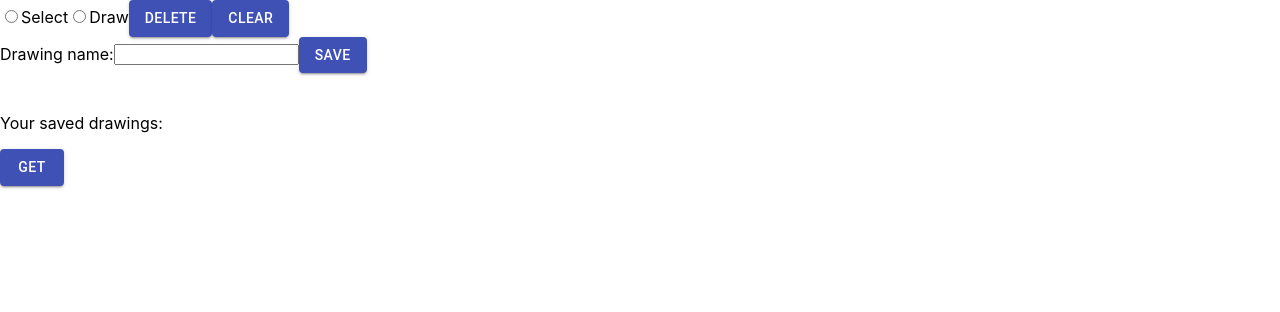
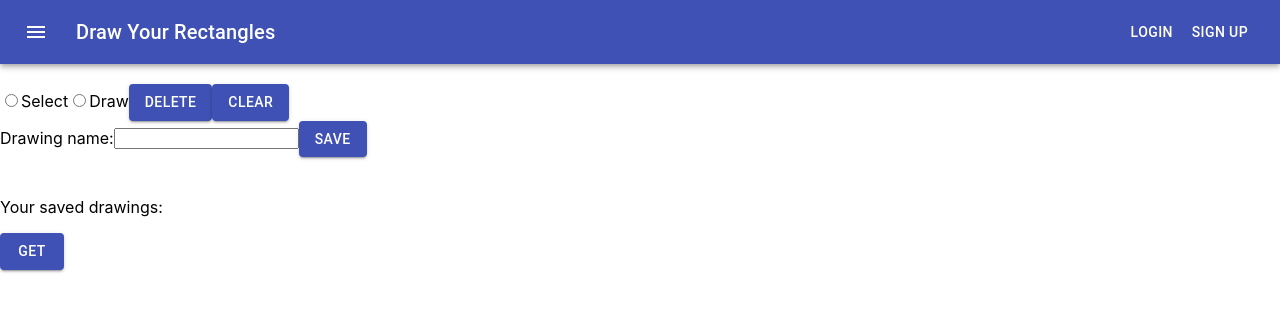
Before and after one commit to matthew-ardi/single-draw-app-reactdjango, a React (Create React App) app: page / in a window 1280 px wide. Shown: the top 312 px of the page. Built offline with nearby package versions, Linux system fonts and the light colour scheme.

Commit message:
added navbar for login and sign up

```diff
--- a/src/App.js
+++ b/src/App.js
@@ -4,8 +4,53 @@ import ReactDOM from "react-dom";
 import Button from "@material-ui/core/Button";
 import axios from "axios";
 
+import { makeStyles } from "@material-ui/core/styles";
+import AppBar from "@material-ui/core/AppBar";
+import Toolbar from "@material-ui/core/Toolbar";
+import Typography from "@material-ui/core/Typography";
+import IconButton from "@material-ui/core/IconButton";
+import MenuIcon from "@material-ui/icons/Menu";
+import Modal from "@material-ui/core/Modal";
+import Backdrop from "@material-ui/core/Backdrop";
+import Fade from "@material-ui/core/Fade";
+
 axios.defaults.xsrfCookieName = "csrftoken";
 axios.defaults.xsrfHeaderName = "X-CSRFToken";
+
+// STYLES CODE BELOW
+
+// Modal Styles
+
+const modalUseStyles = makeStyles((theme) => ({
+  modal: {
+    display: "flex",
+    alignItems: "center",
+    justifyContent: "center",
+  },
+  paper: {
+    backgroundColor: theme.palette.background.paper,
+    border: "2px solid #000",
+    boxShadow: theme.shadows[5],
+    padding: theme.spacing(2, 4, 3),
+  },
+}));
+
+// NavBar Styles
+const navbarUseStyles = makeStyles((theme) => ({
+  root: {
+    flexGrow: 1,
+  },
+  menuButton: {
+    marginRight: theme.spacing(2),
+  },
+  title: {
+    flexGrow: 1,
+  },
+}));
+
+// STYLES CODE ABOVE
+
+// CORE APP CODE BELOW
 
 const generator = rough.generator();
 
@@ -118,6 +163,25 @@ const App = () => {
   const [drawingName, setDrawingName] = useState(null);
   const [editDrawing, setEditDrawing] = useState(null);
   const [getSaved, setGetSaved] = useState([]); // {saveId, saveName, corners, username}
+
+  // UI RELATED BELOW
+
+  // navbar
+  const navbarClasses = navbarUseStyles();
+
+  // modal
+  const modalClasses = modalUseStyles();
+  const [open, setOpen] = React.useState(false);
+
+  const handleOpen = () => {
+    setOpen(true);
+  };
+
+  const handleClose = () => {
+    setOpen(false);
+  };
+
+  // UI RELATED ABOVE
 
   function getSavedElements() {
     axios
@@ -429,6 +493,51 @@ const App = () => {
 
   return (
     <div>
+      <div className={navbarClasses.root}>
+        <AppBar position="static">
+          <Toolbar>
+            <IconButton
+              edge="start"
+              className={navbarClasses.menuButton}
+              color="inherit"
+              aria-label="menu"
+            >
+              <MenuIcon />
+            </IconButton>
+            <Typography variant="h6" className={navbarClasses.title}>
+              Draw Your Rectangles
+            </Typography>
+            <Button color="inherit" onClick={handleOpen}>
+              Login
+            </Button>
+            <Modal
+              aria-labelledby="transition-modal-title"
+              aria-describedby="transition-modal-description"
+              className={modalClasses.modal}
+              open={open}
+              onClose={handleClose}
+              closeAfterTransition
+              BackdropComponent={Backdrop}
+              BackdropProps={{
+                timeout: 500,
+              }}
+            >
+              <Fade in={open}>
+                <div className={modalClasses.paper}>
+                  <h2 id="transition-modal-title">Transition modal</h2>
+                  <p id="transition-modal-description">
+                    react-transition-group animates me.
+                  </p>
+                </div>
+              </Fade>
+            </Modal>
+            <Button color="inherit" onClick={handleOpen}>
+              Sign Up
+            </Button>
+          </Toolbar>
+        </AppBar>
+      </div>
+      <br />
       <div style={{ position: "fixed" }}>
         <input
           type="radio"
```
Also changed, not shown: 1 other file (tests, documents, lock files or other folders).
